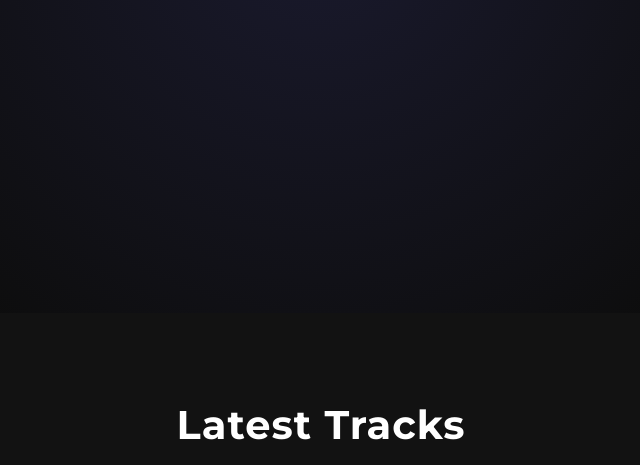
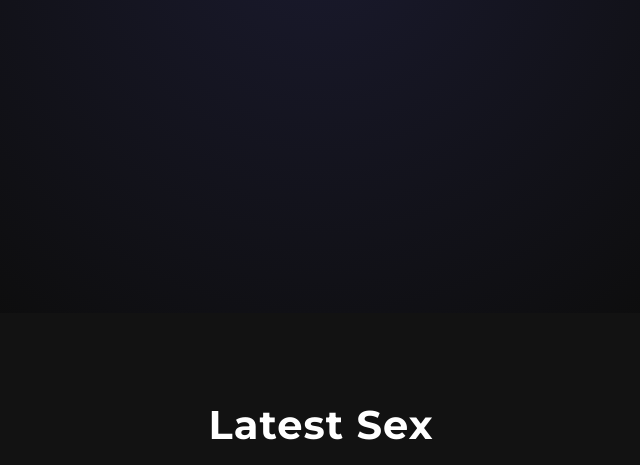
Before and after one commit to RGOKristof1/RGOPages-Wiza, a plain HTML site: page index.html in a window 1280 px wide. Shown: the part 487-952 px from the top of the page, without its empty margins (319-959 px from the left). Drawn offline with Linux system fonts and the light colour scheme.

Commit message:
Change section title from 'Latest Tracks' to 'Latest Sex'

```diff
--- a/index.html
+++ b/index.html
@@ -27,7 +27,7 @@
 
     <section class="music" id="music">
         <div class="container">
-            <h2>Latest Tracks</h2>
+            <h2>Latest Sex</h2>
             <p class="instruction">Click a card to hear a 10-second preview.</p>
 
             <div class="cards-container">
```
